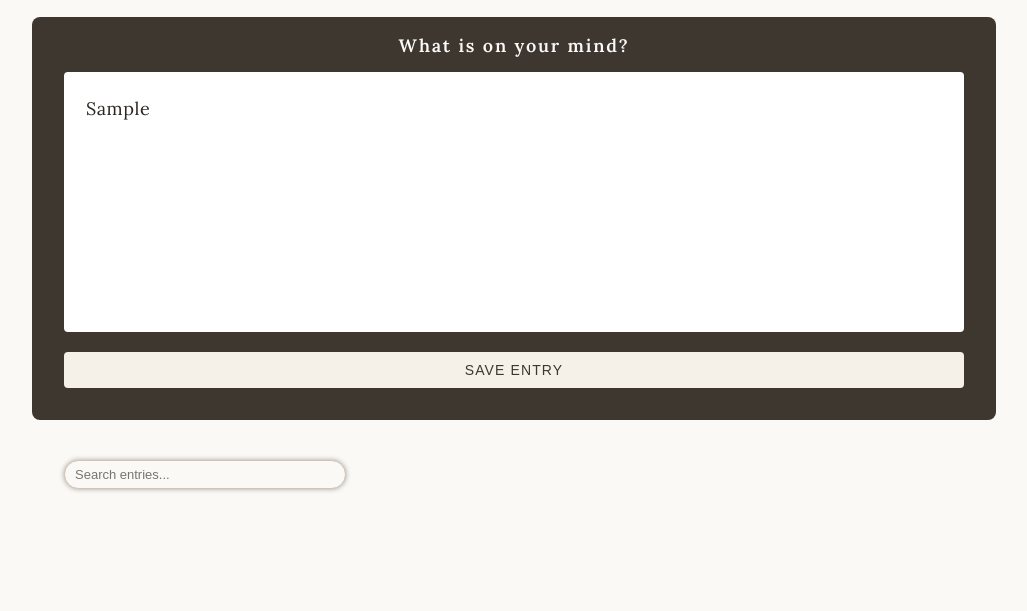
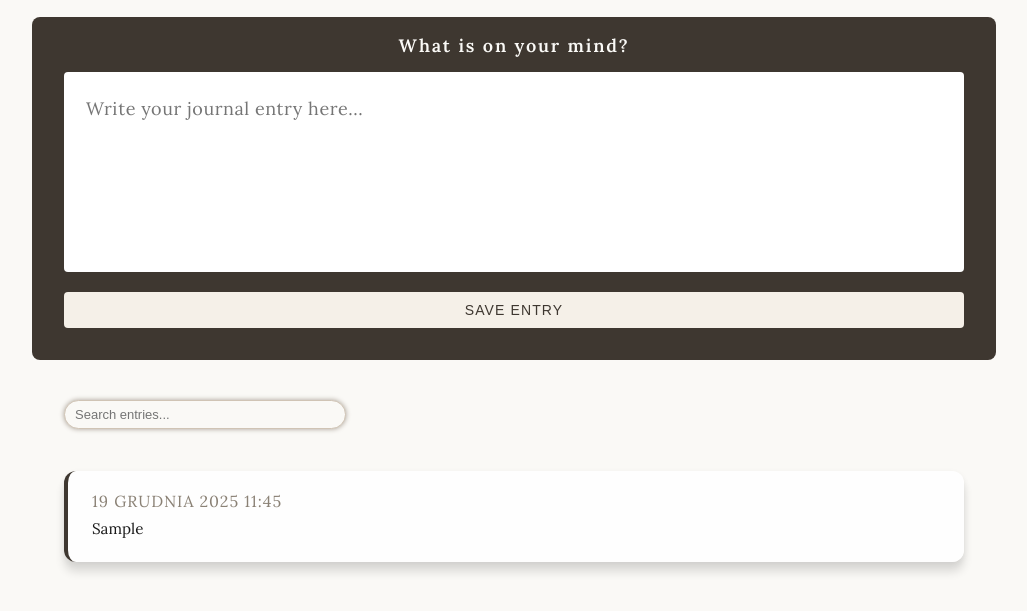
Before and after one commit to SergioAlivero-ww/Journalist-app, a plain HTML site: page index.html in a window 1280 px wide. Both pictures are taken after typing "Sample" into the empty fields and a click on the button "SAVE ENTRY". Shown: the part 299-910 px from the top of the page, without its empty margins (126-1153 px from the left). Before the commit the page ends 888 px from the top, so only its background shows below. Drawn offline with Linux system fonts and the light colour scheme.

Commit message:
Add localStorage persistence and entry rendering for Journalist

```diff
--- a/index.html
+++ b/index.html
@@ -14,6 +14,7 @@
     <header id="header_sec">
         <h1 id="h1header">Journalist.</h1>
         <p id="pheader"> quiet log for pauses and notes along your pathway</p>
+
     </header>
     <main id="main_sec">
 
@@ -22,6 +23,7 @@
                 <textarea id="journal_editor" placeholder="Write your journal entry here..."></textarea>
                 <button id="save_journal_button">Save Entry</button>
             </div>
+
     </main>
     <section id="entries_sec">
         <input type="text" id="search_input" placeholder="Search entries...">
@@ -31,5 +33,5 @@
     </section>
     </div>
 </body>
-<script src="script.js"></script>
+<script src="index.js"></script>
 </html>
--- a/index.js
+++ b/index.js
@@ -0,0 +1,86 @@
+const journal = document.getElementById("journal_editor");
+const saveButton = document.getElementById("save_journal_button");
+const showEntries = document.getElementById("entries_container");
+
+function autoResize() {
+    journal.style.height = "auto";
+    journal.style.height = journal.scrollHeight + "px";
+}
+journal.addEventListener('input', autoResize);
+autoResize();
+
+
+let entries = [];
+
+function saveEntries(){
+    localStorage.setItem('journalEntries', JSON.stringify(entries));
+};
+
+function loadEntries(){
+    const storedEntries = localStorage.getItem('journalEntries');
+    if (storedEntries) {
+        entries = JSON.parse(storedEntries);
+    }
+};
+loadEntries();
+
+function createEntry(content){
+    return {
+    id: Date.now().toString(),
+    content,
+    createdAt: new Date().toISOString(),
+    };
+    };
+
+function renderEntries(){
+    showEntries.innerHTML = "";
+
+    if (entries.length === 0) {
+        showEntries.innerHTML = '<p style="color: #4a4a4a; font-style: italic;">No entries yet...</p>';
+        return;
+    }
+    entries.forEach(entry => {
+    const wrapper = document.createElement('article');
+    wrapper.classList.add('journal_entry');
+
+    const date = new Date(entry.createdAt).toLocaleString('pl-PL', {
+        year: 'numeric',
+        month: 'long',
+        day: 'numeric',
+        hour: '2-digit',
+        minute: '2-digit'
+    });
+
+    wrapper.innerHTML = `
+    <small class="journal_entry_date">${date}</small>
+    <p class="journal_entry_content">${entry.content}</p>
+    `;
+
+    showEntries.appendChild(wrapper);
+});
+};
+
+
+
+
+saveButton.addEventListener('click', () => {
+    const text = journal.value.trim();
+    if (!text) return;
+
+    const entry = createEntry(text);
+
+    entries.unshift(entry);
+
+    saveEntries();
+
+    renderEntries();
+
+    console.log(entries);
+
+    journal.value = "";
+
+    autoResize();
+
+});
+
+renderEntries();
--- a/style.css
+++ b/style.css
@@ -82,6 +82,12 @@ h1, h2, h3, h4, h5, h6, p {
     color: #2B2621;
 }
 
+#journal_editor {
+  min-height: 200px;
+  height: auto;
+  overflow: hidden;
+}
+
 p#journal_label{
     color: #FAF9F6;
     font-size: 18px;
@@ -122,6 +128,7 @@ p#journal_label{
     width: 90%;
     margin: 40px auto 0;
 
+
 }
 
 #search_input {
@@ -133,4 +140,43 @@ p#journal_label{
   background-color: #FAF9F6;
    outline: none;
     box-shadow: 0 0 5px #A89F94;
+ margin-bottom: 10px;
 }
+
+#entries_container {
+  max-width: 100%;
+  margin: 2rem 0 4rem;
+  padding: 0;
+
+}
+
+.journal_entry {
+   margin: 1rem 0 1.5rem 0;  /* tylko góra/dół, brak lewo/prawo */
+  padding: 1.25rem 1.5rem;
+  background: rgba(255, 255, 255, 0.9);
+  border-radius: 12px;
+  border-left: 4px solid #3E3730;
+   box-shadow:
+    0 10px 10px rgba(0, 0, 0, 0.12),
+    0 2px 6px rgba(0, 0, 0, 0.06);
+  font-family: "Lora";
+}
+
+.journal_entry_date {
+  display: block;
+  margin-bottom: 0.35rem;
+  font-size: 1rem;
+  letter-spacing: 0.06em;
+  text-transform: uppercase;
+  color: #8a8175;
+
+}
+
+.journal_entry_content {
+  margin: 0;
+  line-height: 1.7;
+  font-size: 0.95rem;
+  color: #1A1A1A;
+  white-space: pre-wrap; /* zachowuje entery z textarea */
+
+}
```
Also changed, not shown: 1 other file.
